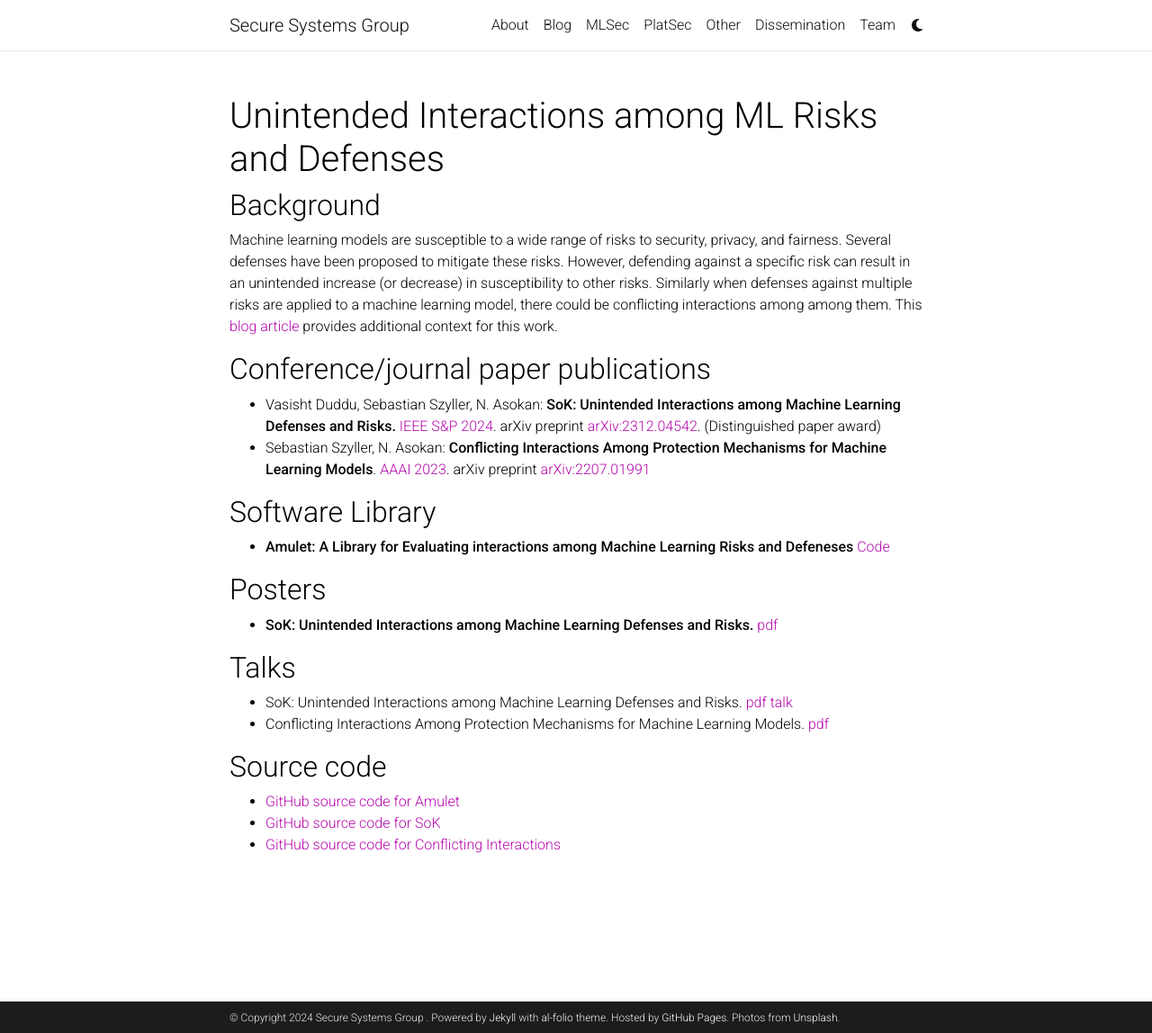
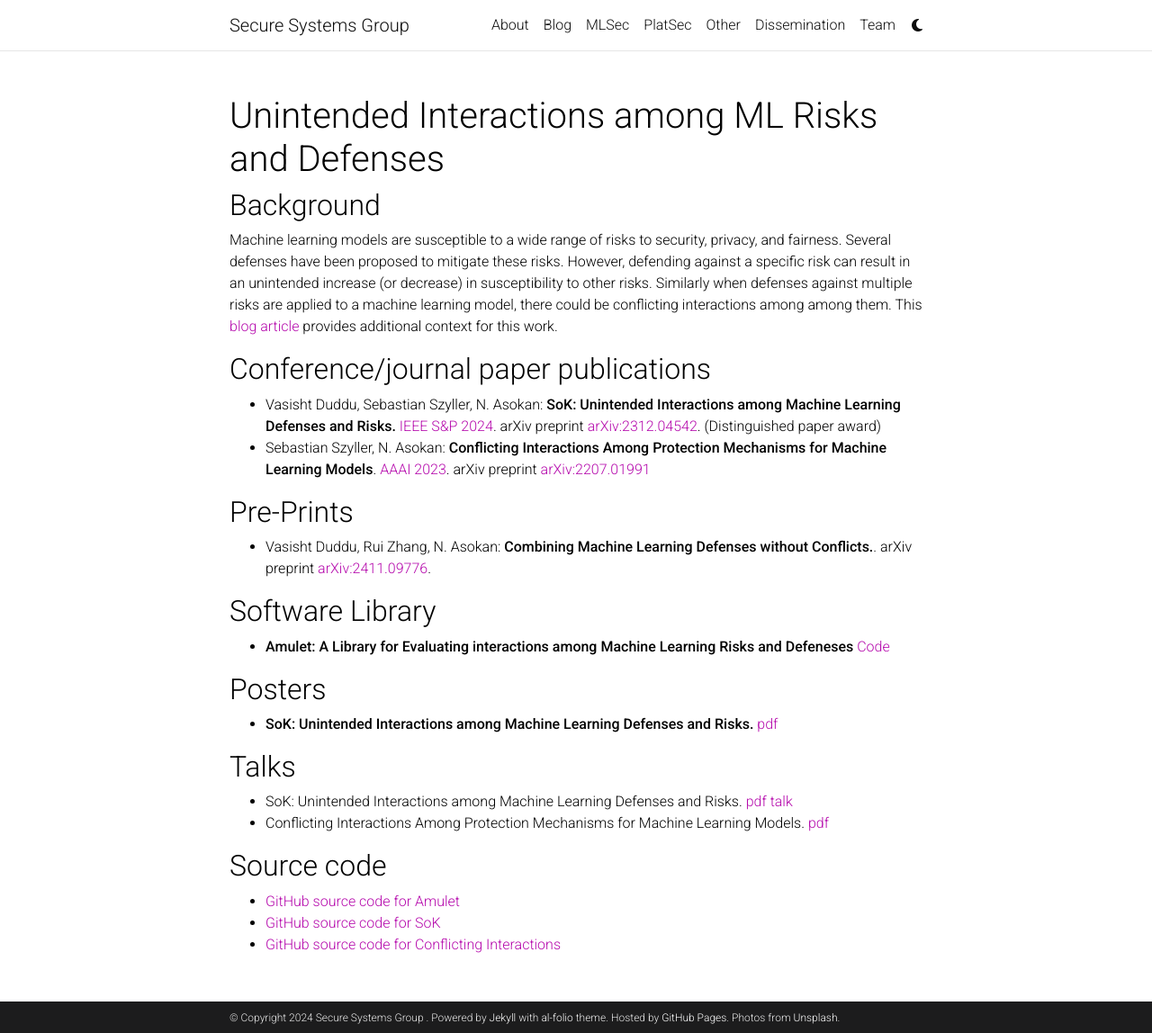
Before and after one commit to ssg-research/ssg-research.github.io, a Jekyll site: the page built from _projects/mlsec/interactions.md, in a window 1280 px wide and 1148 px high. Shown: the whole window at 90% size. Built offline with Jekyll 4.4.1, drawn with Linux system fonts in a browser that asks for light colours; comment, search, counter and statistics services are not loaded; a style sheet for code colours, icons or effects is not loaded.

Commit message:
Update interactions.md

```diff
--- a/_projects/mlsec/interactions.md
+++ b/_projects/mlsec/interactions.md
@@ -22,6 +22,10 @@ This [blog article](https://crysp.uwaterloo.ca/ssg/blog/2024/05/unintended-inter
 - Vasisht Duddu, Sebastian Szyller, N. Asokan: **SoK: Unintended Interactions among Machine Learning Defenses and Risks.** [IEEE S&P 2024](https://sp2024.ieee-security.org/). arXiv preprint [arXiv:2312.04542](https://arxiv.org/abs/2312.04542). (Distinguished paper award)
 - Sebastian Szyller, N. Asokan: **Conflicting Interactions Among Protection Mechanisms for Machine Learning Models**. [AAAI 2023](https://aaai-23.aaai.org). arXiv preprint [arXiv:2207.01991](https://arxiv.org/abs/2207.01991)
 
+## Pre-Prints
+
+- Vasisht Duddu, Rui Zhang, N. Asokan: **Combining Machine Learning Defenses without Conflicts.**. arXiv preprint [arXiv:2411.09776](https://arxiv.org/abs/2411.09776).
+
 ## Software Library
 
 - **Amulet: A Library for Evaluating interactions among Machine Learning Risks and Defeneses** [Code](https://github.com/ssg-research/amulet)
```
